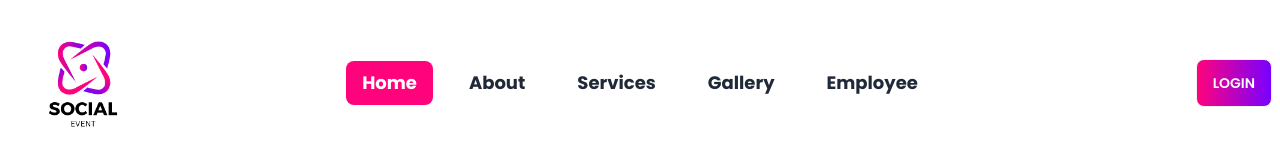
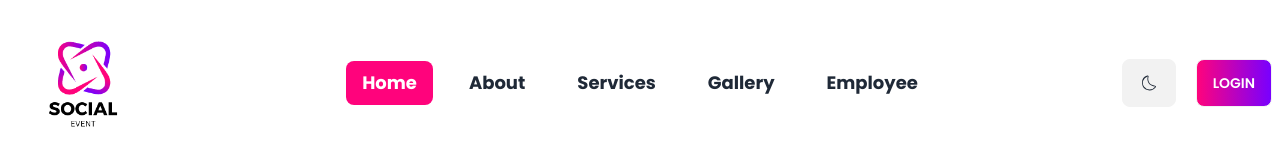
Before and after one commit to muddasirfaiyaj66/social-event-management, a React (Vite) app: page / in a window 1280 px wide. Shown: the top 160 px of the page. Built offline with nearby package versions, Linux system fonts and the light colour scheme; no server answers.

Commit message:
dark mode enabled

```diff
--- /dev/null
+++ b/src/Hook/UseThemeToggle.jsx
@@ -0,0 +1,27 @@
+
+import { useState, useEffect } from 'react';
+
+const useThemeToggle = () => {
+  const [theme, setTheme] = useState(() => {
+
+    return localStorage.getItem('theme') || 'light';
+  });
+
+
+  useEffect(() => {
+    document.documentElement.setAttribute('data-theme', theme);
+  }, [theme]);
+
+  const toggleTheme = () => {
+    const newTheme = theme === 'light' ? 'dark' : 'light';
+
+
+    localStorage.setItem('theme', newTheme);
+
+    setTheme(newTheme);
+  };
+
+  return { theme, toggleTheme };
+};
+
+export default useThemeToggle;
--- a/src/Shared/Navbar/Navbar.jsx
+++ b/src/Shared/Navbar/Navbar.jsx
@@ -1,10 +1,12 @@
 import { useContext } from "react";
 import { Link, NavLink } from "react-router-dom";
 import { AuthContext } from "../../Providers/AuthProviders";
-
+import useThemeToggle from "../../Hook/UseThemeToggle";
+import { CiDark,CiLight } from "react-icons/ci";
 const Navbar = () => {
 
   const {user,logOut} =useContext(AuthContext);
+  const{theme, toggleTheme} = useThemeToggle()
   const handleSignOut = () =>{
     logOut()
     .then()
@@ -45,7 +47,11 @@ const Navbar = () => {
             </ul>
           </div>
         <div className="hidden md:flex">
-          <img className="w-[120px]  md:w-[150px] flex items-center justify-center" src="/logo.png" alt="" />
+
+        {
+            theme === "dark" ?  <img src='/footer.png'  className='w-[120px] md:w-[150px] flex items-center justify-center' alt="" /> :<img src="/logo.png"  className='w-[120px] md:w-[150px] flex items-center justify-center' alt="" />
+          }
+
         </div>
         </div>
         <div className="navbar-center hidden  md:flex">
@@ -54,7 +60,11 @@ const Navbar = () => {
           </ul>
         </div>
         <div className="navbar-end">
-
+        <div className="mr-3">
+            <button className="btn btn-md" onClick={toggleTheme}>
+            <span className="text-xl">{theme === "light" ? <CiDark></CiDark> : theme==="dark"? <CiLight></CiLight> : ''}</span>
+            </button>
+          </div>
 
         {user?.email ? (
               <div className="dropdown dropdown-end">
@@ -71,7 +81,7 @@ const Navbar = () => {
                   className="menu menu-sm dropdown-content mt-3 z-[1] p-2 shadow bg-base-100 rounded-box w-52"
                 >
                   <li>
-                    <button className="btn btn-sm text-black mb-3  btn-ghost">
+                    <button className="btn btn-sm dark:text-white text-black mb-3  btn-ghost">
                       {user.displayName}
                     </button>
                   </li>
```
